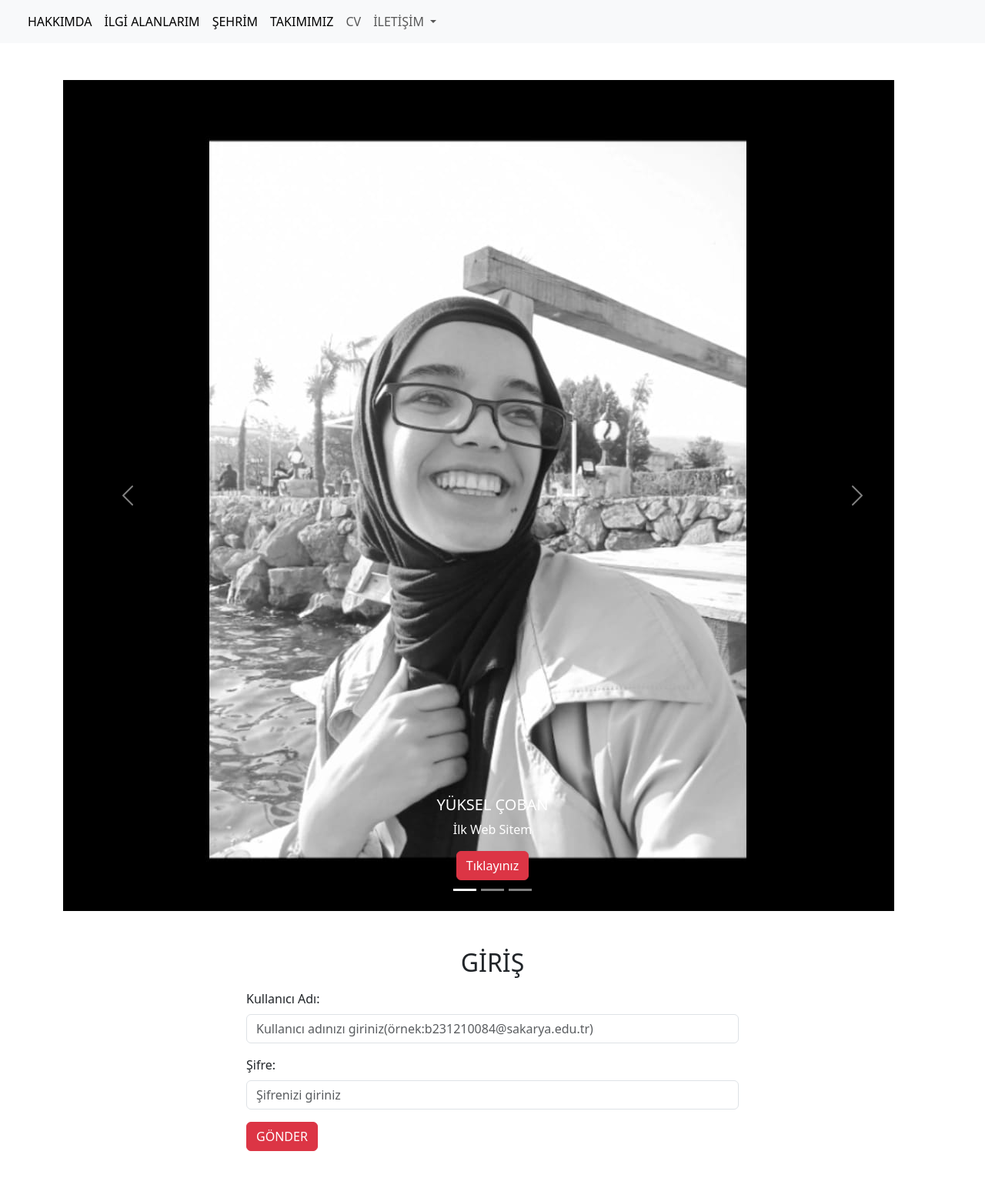
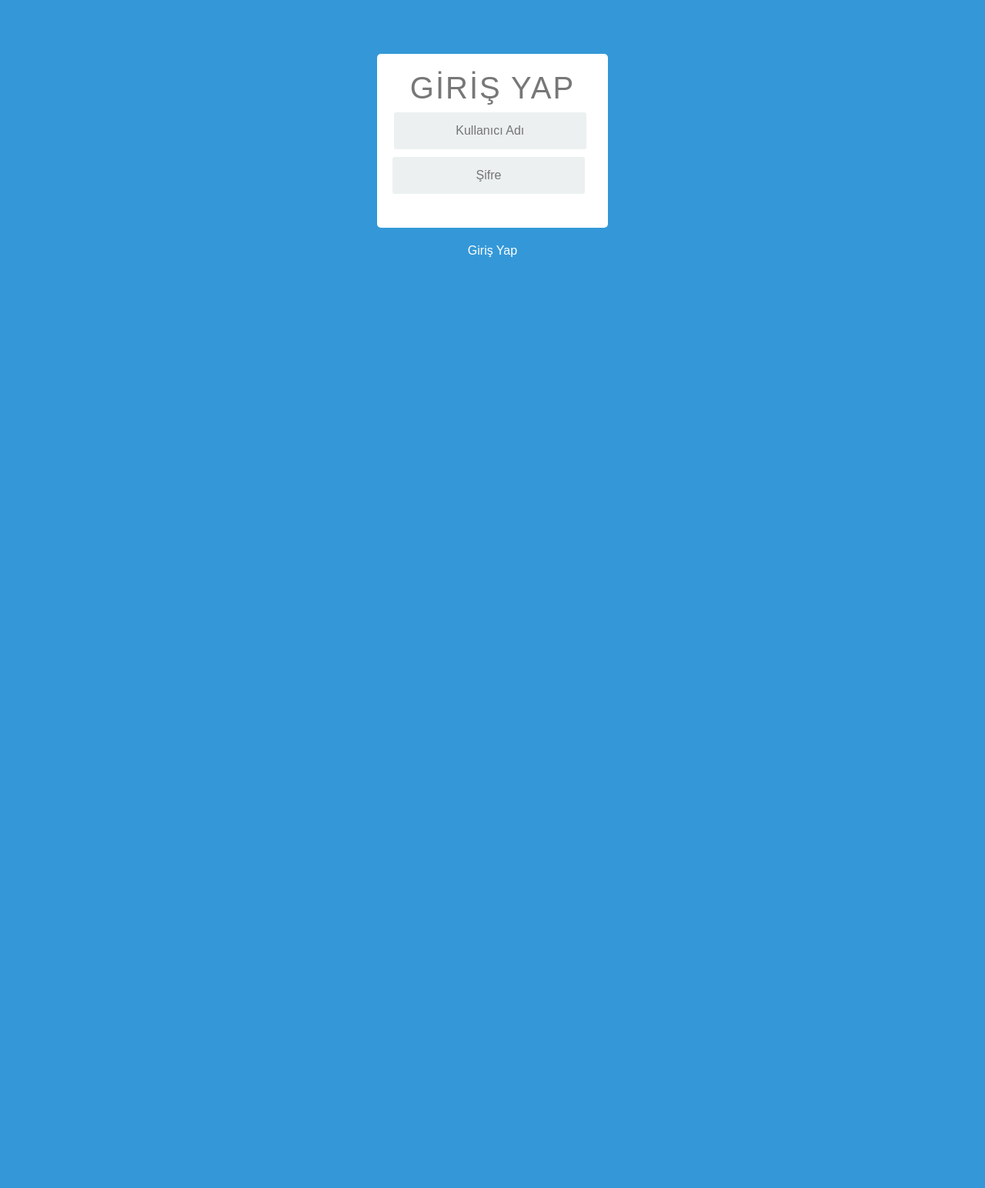
Before and after one commit to YukselCOBAN/Kisisel-Web-Sitem, a PHP site: page /login.html in a window 1280 px wide. Shown: the whole page at 77% size. After the commit the page ends 334 px from the top, so only its background shows below. Run offline with PHP 8.4, Linux system fonts and the light colour scheme.

Commit message:
Log in kısmı güncelleme

```diff
--- a/login.html
+++ b/login.html
@@ -1,130 +1,48 @@
 <!DOCTYPE html>
 <html lang="en">
-
 <head>
 
     <meta charset="UTF-8">
     <meta name="viewport" content="width=device-width, initial-scale=1.0">
+    <title>LOG IN</title>
 
-    <link
-    href="https://cdn.jsdelivr.net/npm/bootstrap@5.3.0-alpha3/dist/css/bootstrap.min.css"
-    rel="stylesheet"
-    integrity="sha384-KK94CHFLLe+nY2dmCWGMq91rCGa5gtU4mk92HdvYe+M/SXH301p5ILy+dN9+nJOZ"
-    crossorigin="anonymous"
-  />
-    <title>Login</title>
+
+    <link href="https://cdn.jsdelivr.net/npm/bootstrap@5.2.3/dist/css/bootstrap.min.css"
+    rel="stylesheet" integrity="sha384-rbsA2VBKQhggwzxH7pPCaAqO46MgnOM80zW1RWuH61DGLwZJEdK2Kadq2F9CUG65"
+    crossorigin="anonymous">
+
+    <link rel="stylesheet" href="style.css">
 
 </head>
 
 <body>
 
-  <nav class="navbar navbar-expand-lg navbar-light bg-light">
-    <div class="container-fluid">
-      <a class="navbar-brand" href=""></a>
-      <button class="navbar-toggler" type="button" data-bs-toggle="collapse" data-bs-target="#navbarSupportedContent" aria-controls="navbarSupportedContent" aria-expanded="false" aria-label="Toggle navigation">
-        <span class="navbar-toggler-icon"></span>
-      </button>
-      <div class="collapse navbar-collapse" id="navbarSupportedContent">
-        <ul class="navbar-nav me-auto mb-2 mb-lg-0">
-          <li class="nav-item">
-            <a class="nav-link active" aria-current="page" href="hakkimda.html">
-             HAKKIMDA
 
-            </a>
-          </li>
-          <li class="nav-item">
-            <a class="nav-link active" aria-current="page" href="ilgialanlarim.html">
-              İLGİ ALANLARIM
+    <div class="login">
+        <div class="login-screen">
+            <div class="app-title">
+                <h1>GİRİŞ YAP</h1>
+            </div>
 
-            </a>
-          </li>
-          <li class="nav-item">
-            <a class="nav-link active" aria-current="page" href="sehrim.html">
-              ŞEHRİM
+            <form action="login.php" method="POST">
+<div class="login-form">
+    <div class="control-group">
+        <input type="text" name="kullaniciAdi" class="login-field"
+        placeholder="Kullanıcı Adı" id="login-name">
+        <label class="login-field-icon-fui-user" for="login-name"></label>
+    </div>
+</div class="control-group">
+ <input type="password" name="sifre" class="login-field" placeholder="Şifre" id="login-password">
+ <label class="login-field-icon-fui-user" for="login-password"></label>
+ <br><br>
+       </div>
+        <button href="login.php"  name="giris"
+        class="btn btn-primary btn-large btn-block">Giriş Yap</button>
+    </div>
+       </form>
 
-            </a>
-          </li>
-
-          <li class="nav-item">
-            <a class="nav-link active" aria-current="page" href="takimimiz.html">
-              TAKIMIMIZ
-
-            </a>
-          </li>
-          <li class="nav-item">
-            <a class="nav-link" href="cv.html">CV</a>
-          </li>
-          <li class="nav-item dropdown">
-            <a class="nav-link dropdown-toggle" href="iletisim.html" id="navbarDropdown" role="button" data-bs-toggle="dropdown" aria-expanded="false">
-              İLETİŞİM
-            </a>
-            <ul class="dropdown-menu" aria-labelledby="navbarDropdown">
-              <li><a class="dropdown-item" href="https://www.instagram.com/yksllcbnnn/#"
-                >İnstagram</a></li>
-              <li><a class="dropdown-item" href="https://github.com/YukselCOBAN">Github</a></li>
-              <li><hr class="dropdown-divider"></li>
-              <li><a class="dropdown-item" href="mailto:chelvincrueso68@gmail.com">e-mail</a></li>
-            </ul>
-          </li>
-        </ul>
        </div>
     </div>
-  </nav>
-
-
-      <div class="container mt-5 mb-5  " >
-        <div id="carouselExampleIndicators" class="carousel slide" data-bs-ride="carousel">
-          <div class="carousel-indicators">
-            <button type="button" data-bs-target="#carouselExampleIndicators" data-bs-slide-to="0" class="active" aria-current="true" aria-label="Slide 1"></button>
-            <button type="button" data-bs-target="#carouselExampleIndicators" data-bs-slide-to="1" aria-label="Slide 2"></button>
-            <button type="button" data-bs-target="#carouselExampleIndicators" data-bs-slide-to="2" aria-label="Slide 3"></button>
-          </div>
-          <div class="carousel-inner">
-            <div class="carousel-item active">
-              <img src="ben.jpg" class="d-block " alt="...">
-              <div class="carousel-caption d-none d-md-block">
-              <h5>YÜKSEL ÇOBAN</h5>
-                    <p>İlk Web Sitem</p>
-                    <button type="button" class="btn btn-danger">Tıklayınız</button>
-                  </div>
-            </div>
-            <div class="carousel-item">
-              <img src="benimfoto.jpg" class="d-block  ">
-            </div>
-            <div class="carousel-item">
-              <img src="kendim.jpg" class="d-block" alt="...">
-            </div>
-          </div>
-          <button class="carousel-control-prev" type="button" data-bs-target="#carouselExampleIndicators" data-bs-slide="prev">
-            <span class="carousel-control-prev-icon" aria-hidden="true"></span>
-            <span class="visually-hidden">Previous</span>
-          </button>
-          <button class="carousel-control-next" type="button" data-bs-target="#carouselExampleIndicators" data-bs-slide="next">
-            <span class="carousel-control-next-icon" aria-hidden="true"></span>
-            <span class="visually-hidden">Next</span>
-          </button>
-
-        </div>
-
-      </div>
-
-<main class="w-50 mx-auto">  <!--Sayfanın yarısını kaplasın ve sayfayı ortalasın gelen içerik-->
-<h2 class="text-center mt-5  mb-3">GİRİŞ</h2>
-
-<div class="form-group mb-3">
-<label for="email" class="form-label">Kullanıcı Adı:</label>
-<input type="email" id="email" class="form-control"
-placeholder="Kullanıcı adınızı giriniz(örnek:b231210084@sakarya.edu.tr)" required>
-</div>
-
-<div class="form-group mb-3">
-<label for="password" class="form-label">Şifre:</label>
-<input type="password" id="password" class="form-control"
-placeholder="Şifrenizi giriniz" required>
-</div>
-
-<button type="button" class="btn btn-danger mb-5">GÖNDER</button>
-</main>
 
 
 
@@ -142,6 +60,8 @@ integrity="sha384-cVKIPhGWiC2Al4u+LWgxfKTRIcfu0JTxR+EQDz/bgldoEyl4H0zUF0QKbrJ0Ec
 crossorigin="anonymous"></script>
 
 
+
+
 </body>
 
 </html>
--- a/style.css
+++ b/style.css
@@ -6,7 +6,9 @@ body{
     height:122vh;
     font-weight:bold;
     letter-spacing:2px;
-
+    font-family: Arial;
+    background:#3498D8;
+    padding:50px;
 }
 
 *{
@@ -134,3 +136,90 @@ h2{
     color:#623aa3;
 
 }
+/* login.html'nin stilleri geneli - body üstte*/
+*{
+
+    box-sizing:border-box;
+
+}
+
+*:focus{
+
+outline:none;
+
+}
+
+.login{
+
+    margin:20px auto;
+    width:300px;
+
+}
+
+.login-screen{
+
+ background-color:#fff;
+ padding:20px;
+ border-radius:5px;
+
+}
+.app-title{
+
+    text-align:center;
+    color:#777;
+
+}
+
+.login-form{
+
+    text-align: center;
+
+}
+.control-group{
+
+    margin-bottom:10px;
+
+}
+input{
+
+    text-align: center;
+    background-color: #ECF0F1;
+    border:2px solid transparent;
+    border-radius:3px;
+    font-size:16px;
+    font-weight: 200;
+    padding: 10px 0;
+    width: 250px;
+    transition: border.5s;
+
+}
+
+input:focus{
+
+    border:2px solid #3498DB;
+    box-shadow:none;
+
+}
+.btn{
+
+    border:2px solid transparent;
+    background: #3498D8;
+    color:#ffffff;
+    font-size:16px;
+    line-height:25px;
+    padding:10px 0;
+    text-decoration: none;
+    text-shadow: none;
+    border-radius: 3px;
+    transition:0.25s;
+    display:block;
+    width:250px;
+    margin:0 auto;
+    margin-top:5px;
+
+}
+.btn:hover{
+
+    background-color: #2980B9;
+
+}
--- a/takimimiz.html
+++ b/takimimiz.html
@@ -4,9 +4,11 @@
     <meta charset="UTF-8">
     <meta name="viewport" content="width=, initial-scale=1.0">
 
-    <link href="https://cdn.jsdelivr.net/npm/bootstrap@5.0.2/dist/css/bootstrap.min.css"
-    rel="stylesheet" integrity="sha384-EVSTQN3/azprG1Anm3QDgpJLIm9Nao0Yz1ztcQTwFspd3yD65VohhpuuCOmLASjC"
+
+    <link href="https://cdn.jsdelivr.net/npm/bootstrap@5.2.3/dist/css/bootstrap.min.css"
+    rel="stylesheet" integrity="sha384-rbsA2VBKQhggwzxH7pPCaAqO46MgnOM80zW1RWuH61DGLwZJEdK2Kadq2F9CUG65"
     crossorigin="anonymous">
+
 
     <title>TAKIMIMIZ</title>
 
```
Also changed, not shown: Webtek-Proje.html (deleted, +0 -148 lines), cv.html (+4 -3 lines), hakkimda.html (+23 -9 lines), iletisim.html (+15 -131 lines), ilgialanlarim.html (deleted, +0 -56 lines), login.php (+22 -24 lines), sehrim.html (+5 -3 lines), README.md (deleted), hobilerim.html (deleted), voleybol.jpg. Lines whose indentation alone changed are shown as unchanged.
